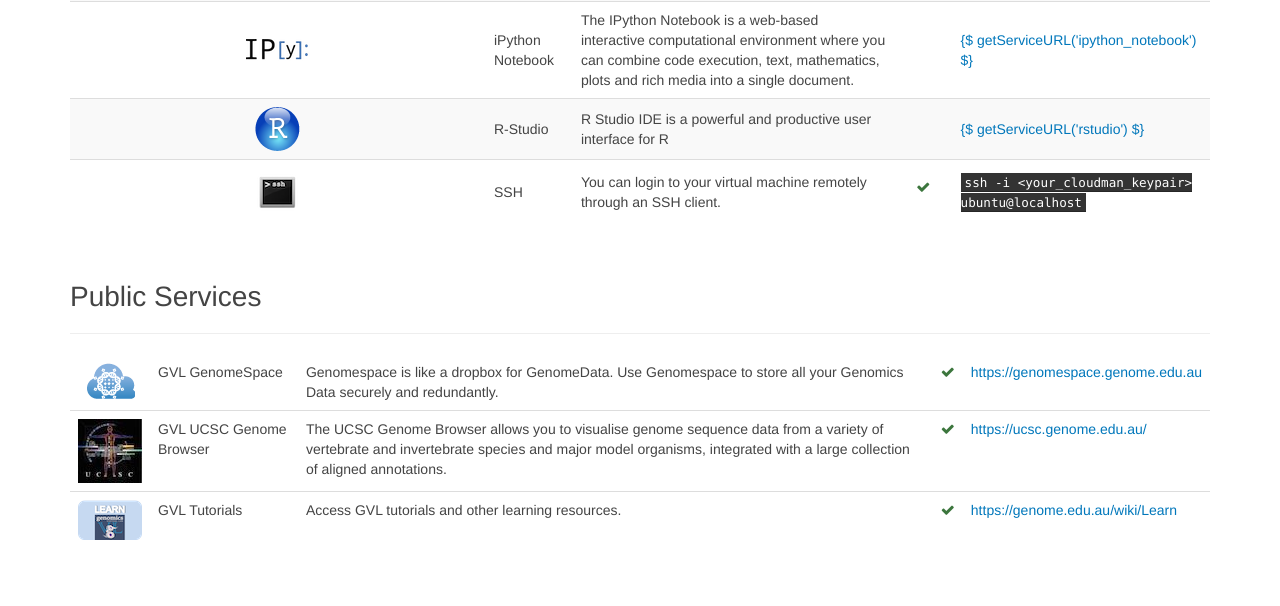
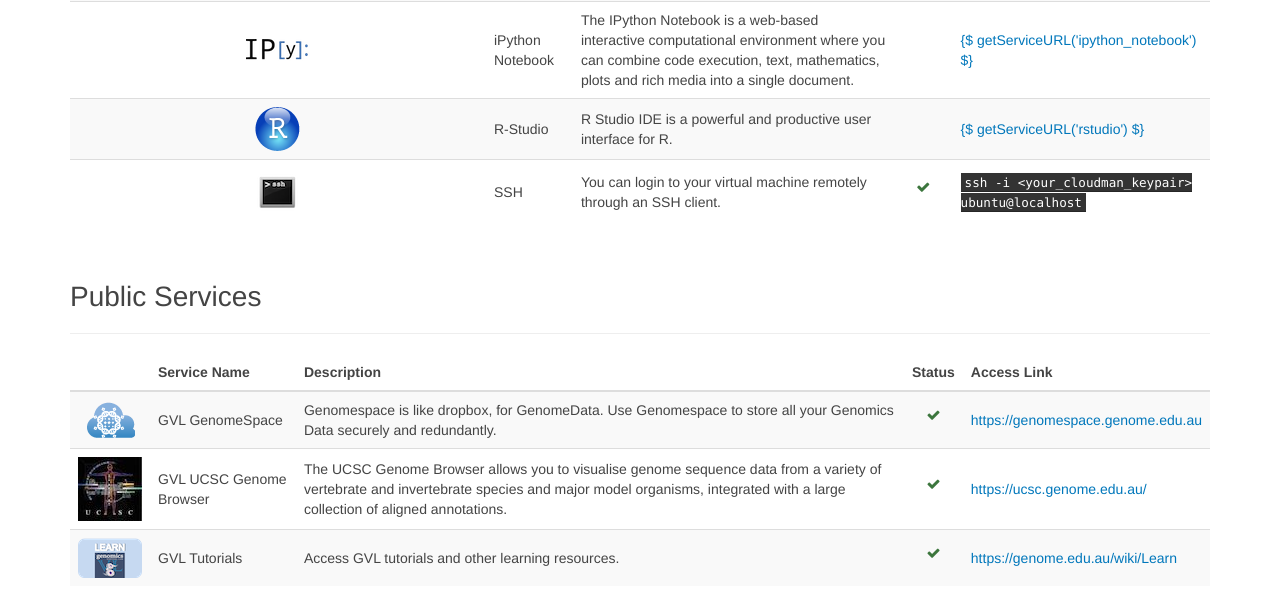
Before and after one commit to MRC-CLIMB/gvldash, a Django app: template gvldash/templates/pages/home.html in a window 1280 px wide. Shown: the part 778-1384 px from the top of the page. Before the commit the page ends 1318 px from the top, so only its background shows below. Run offline with Django 3.2, Linux system fonts and the light colour scheme; the template is opened without the code that fills it, so the values that code supplies are empty; some libraries are stand-ins or nearby versions.

Commit message:
Table layout fixes.

```diff
--- a/gvldash/templates/pages/home.html
+++ b/gvldash/templates/pages/home.html
@@ -95,7 +95,7 @@
                 <tr>
                     <td class="text-center"><img src="{% static 'images/rstudio_logo.png' %}"></td>
                     <td>R-Studio</td>
-                    <td>R Studio IDE is a powerful and productive user interface for R</td>
+                    <td>R Studio IDE is a powerful and productive user interface for R.</td>
                     <td>
                         <div ng-switch on="getServiceData('rstudio').service_status">
                             <p ng-switch-when="running" class="text-success text-center">
@@ -133,9 +133,18 @@
         <table class="table table-striped">
             <thead>
                 <tr>
+                    <th></th>
+                    <th>Service Name</th>
+                    <th>Description</th>
+                    <th class="text-center">Status</th>
+                    <th>Access Link</th>
+                </tr>
+            </thead>
+            <tbody>
+                <tr>
                     <td class="text-center"><img src="{% static 'images/genomespace_logo.png' %}"></td>
                     <td>GVL GenomeSpace</td>
-                    <td>Genomespace is like a dropbox for GenomeData. Use Genomespace to store all your Genomics
+                    <td>Genomespace is like dropbox, for GenomeData. Use Genomespace to store all your Genomics
                         Data securely and redundantly.</td>
                     <td>
                         <p class="text-success text-center">
```
